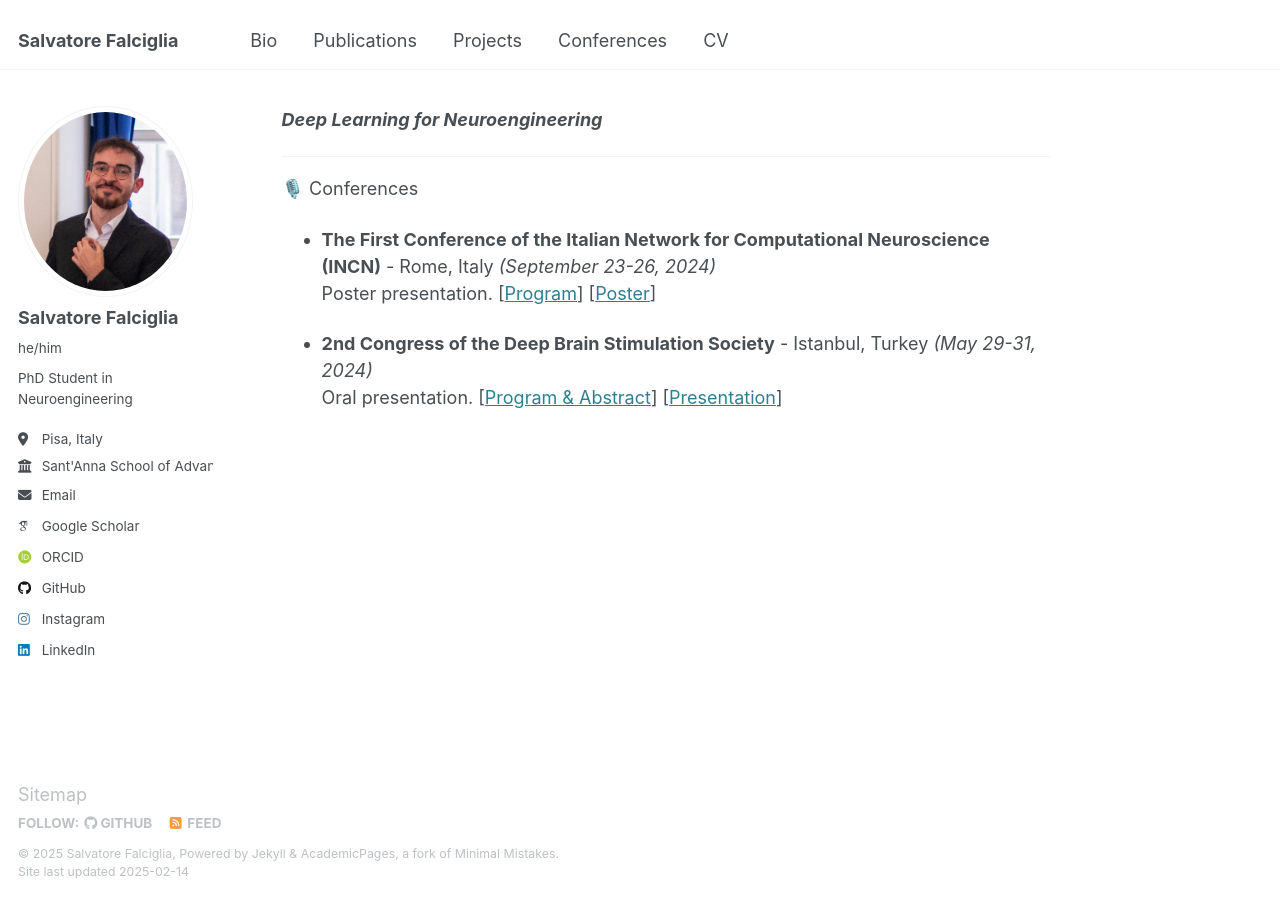
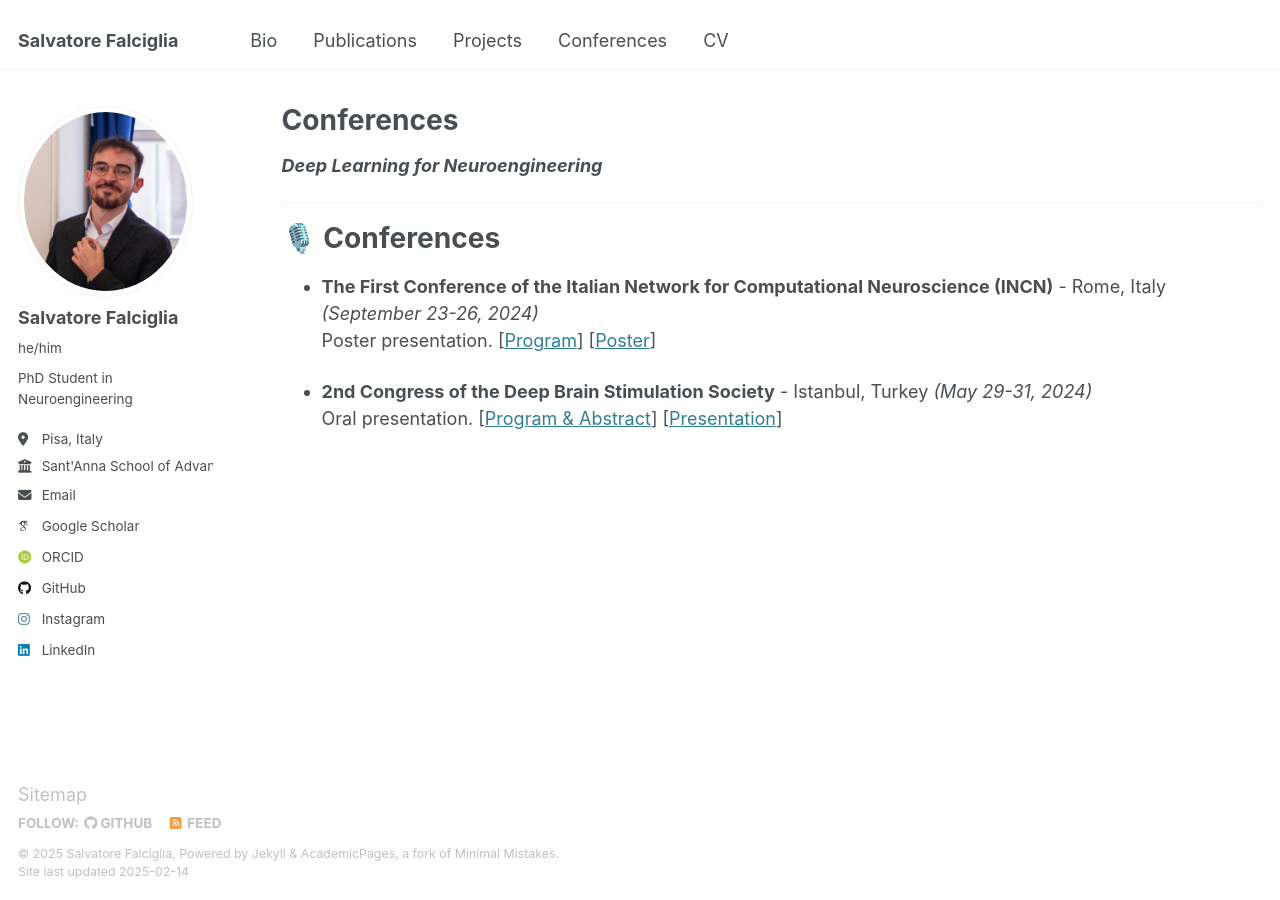
Before and after one commit to falciglia/falciglia.github.io, a Jekyll site: the page built from _pages/conferences.md, in a window 1280 px wide. Built offline with Jekyll 4.4.1, drawn with Linux system fonts in a browser that asks for light colours; some web fonts are replaced; our own code applies the rules of GitHub Pages for plain Markdown files.

Commit message:
Update conferences.md

```diff
--- a/_pages/conferences.md
+++ b/_pages/conferences.md
@@ -1,10 +1,16 @@
+---
+layout: archive
+title: "Conferences"
+permalink: /conferences/
+author_profile: true
+---
+
 ***Deep Learning for Neuroengineering***
 
 ---
 
-
 🎙️ Conferences
-
+======
 
 - **The First Conference of the Italian Network for Computational Neuroscience (INCN)** - Rome, Italy *(September 23-26, 2024)* <br>
   Poster presentation. [[Program](INCN1_program.pdf)] [[Poster](INCN1_poster.pdf)]
```
